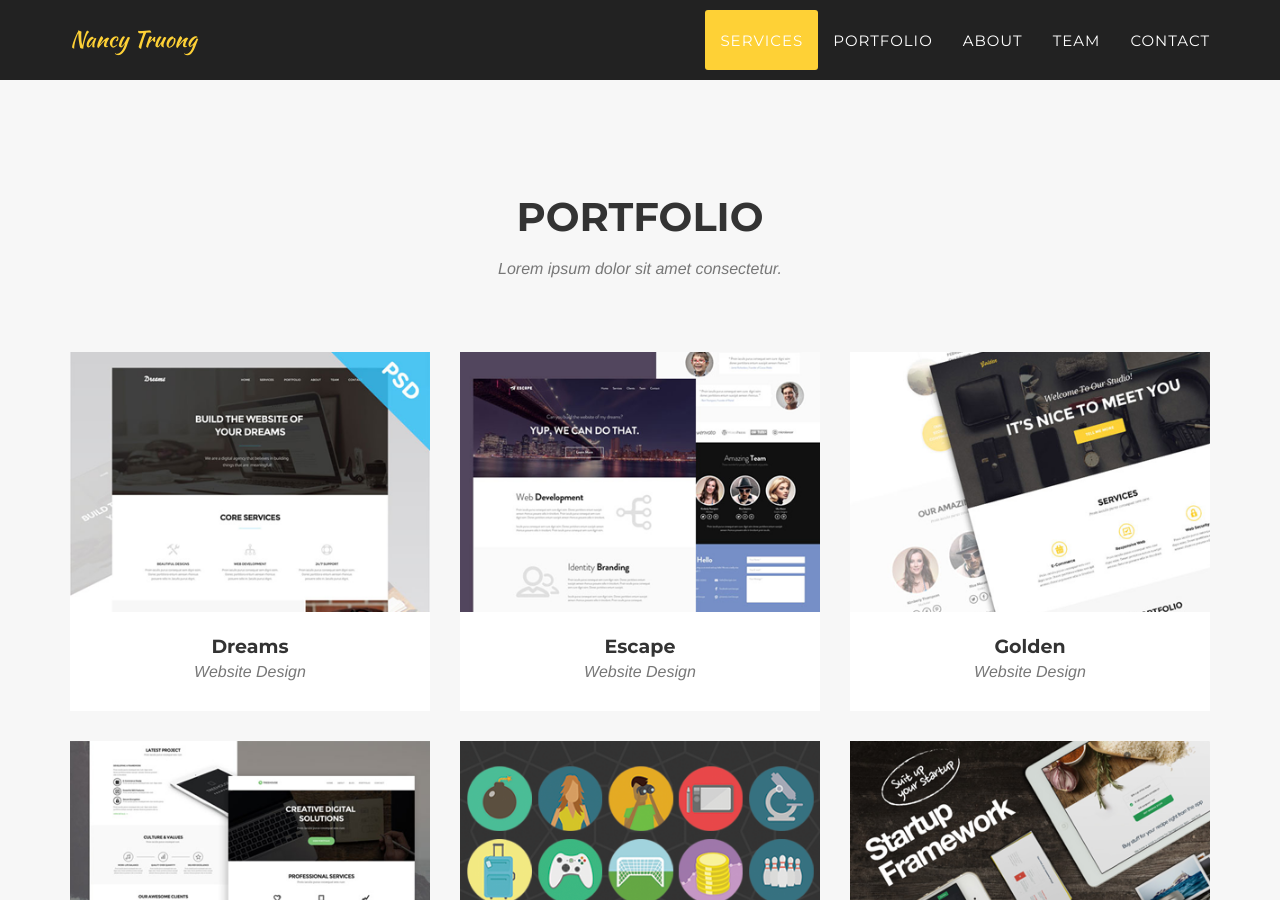
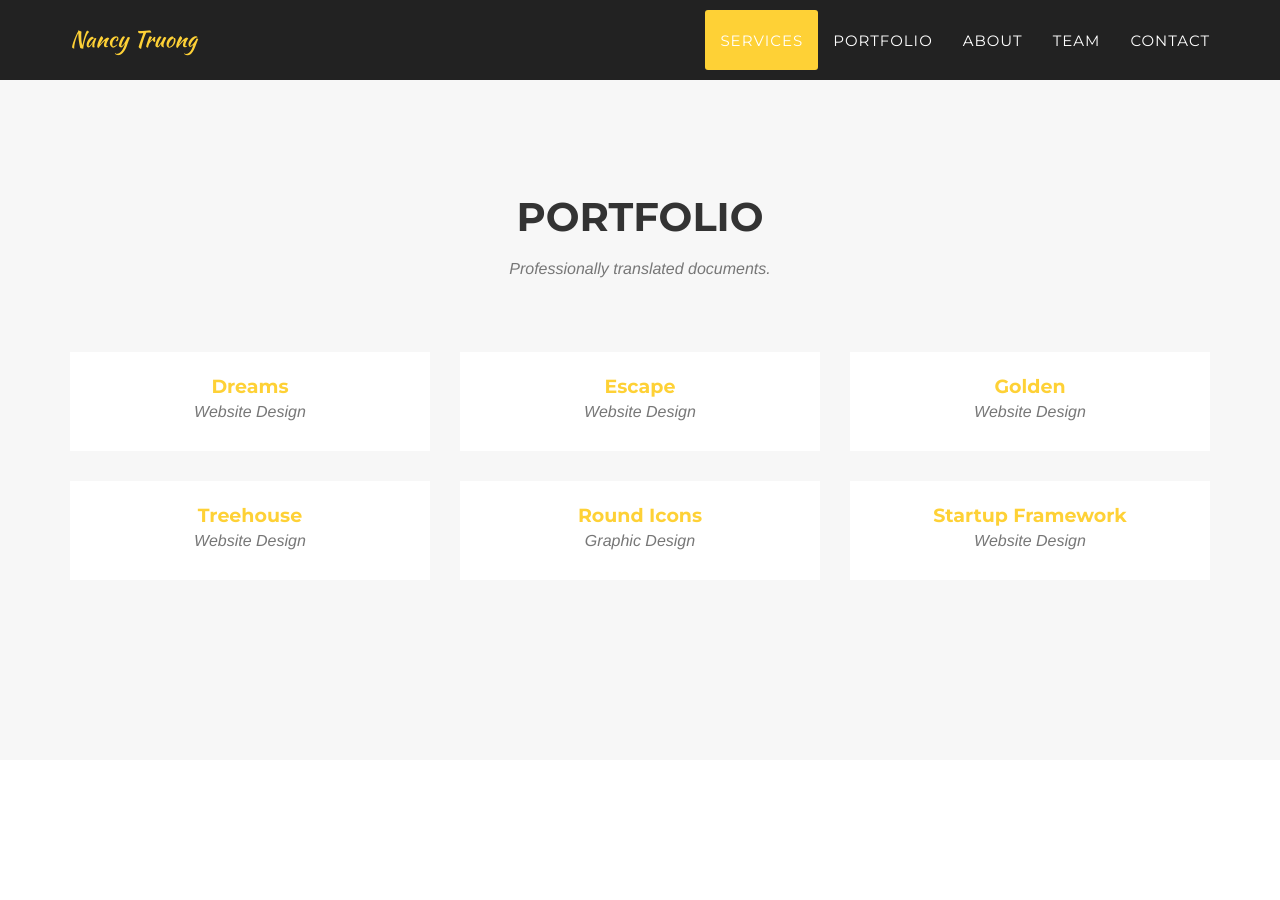
Before and after one commit to nancytruongus/nancytruongus.github.io, a Jekyll site: the page built from index.html, in a window 1280 px wide and 900 px high, scrolled down 1401 px. Built offline with Jekyll 4.4.1, drawn with Linux system fonts in a browser that asks for light colours; some web fonts are replaced.

Commit message:
update portfolio behavior

```diff
--- a/_includes/portfolio_grid.html
+++ b/_includes/portfolio_grid.html
@@ -4,7 +4,7 @@
             <div class="row">
                 <div class="col-lg-12 text-center">
                     <h2 class="section-heading">Portfolio</h2>
-                    <h3 class="section-subheading text-muted">Lorem ipsum dolor sit amet consectetur.</h3>
+                    <h3 class="section-subheading text-muted">Professionally translated documents.</h3>
                 </div>
             </div>
             <div class="row">
@@ -13,15 +13,14 @@
                     <a href="#portfolioModal{{ post.modal-id }}" class="portfolio-link" data-toggle="modal">
                         <div class="portfolio-hover">
                             <div class="portfolio-hover-content">
-                                <i class="fa fa-plus fa-3x"></i>
+                                <i class="fa fa-eye fa-3x"></i>
                             </div>
                         </div>
-                        <img src="img/portfolio/{{ post.thumbnail }}" class="img-responsive img-centered" alt="">
+                        <div class="portfolio-caption">
+                            <h4>{{ post.title }}</h4>
+                            <p class="text-muted">{{ post.subtitle }}</p>
+                        </div>
                     </a>
-                    <div class="portfolio-caption">
-                        <h4>{{ post.title }}</h4>
-                        <p class="text-muted">{{ post.subtitle }}</p>
-                    </div>
                 </div>
             {% endfor %}
             </div>
```
